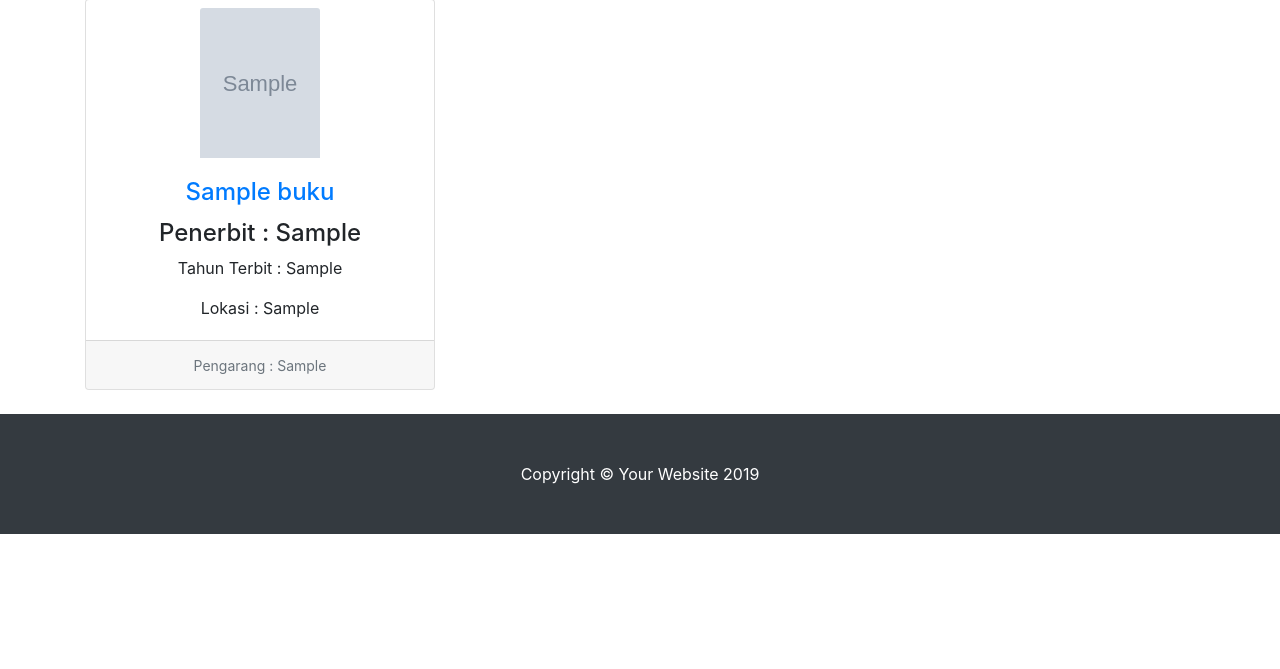
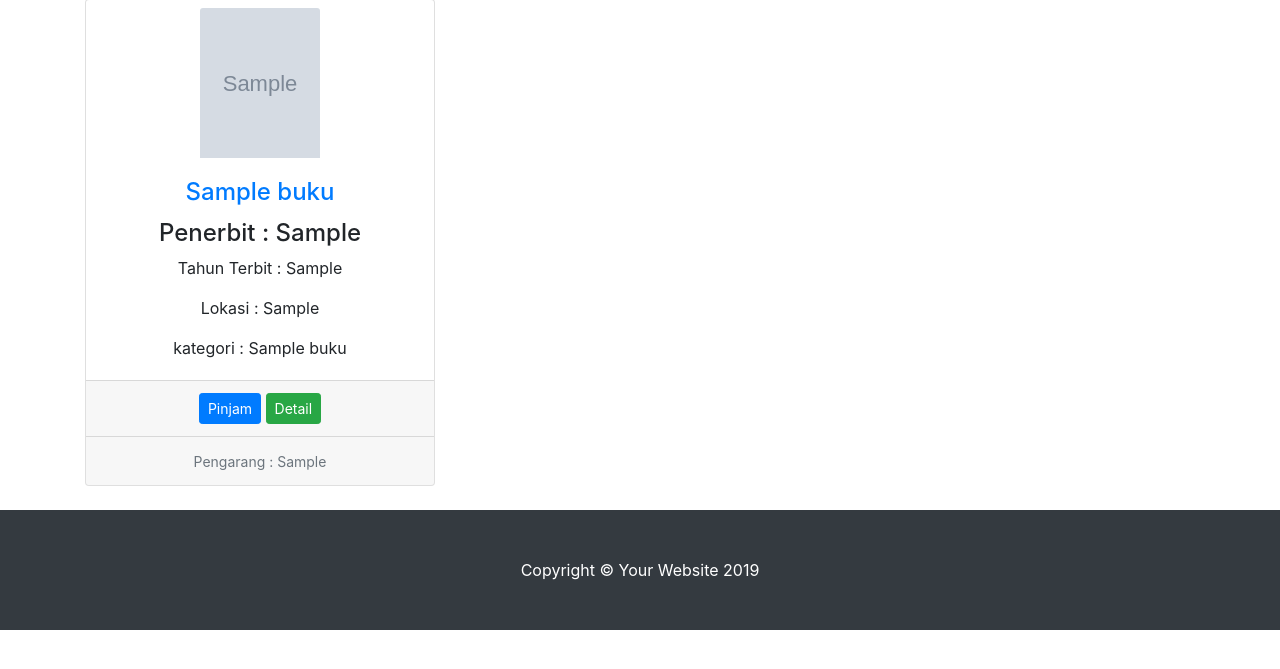
Before and after one commit to DheoAp/App-Perpustakaan, a CodeIgniter app: page /app_perpus/index.php/dashboard/index in a window 1280 px wide. Shown: the part 105-774 px from the top of the page. Run offline with CodeIgniter, Linux system fonts and the light colour scheme; the visitor is signed in with stand-in values (Sample User, id 1); tables that the repository leaves empty or names only in its code hold one stand-in row (values such as "Sample post"); grey boxes marked "Sample" are stand-in pictures; some libraries are stand-ins or nearby versions.

Commit message:
membuat button pinjam

```diff
--- a/application/views/anggota/dashboard.php
+++ b/application/views/anggota/dashboard.php
@@ -42,6 +42,17 @@
               <h4 class="card-text">Penerbit :  <?= $b['penerbit'];?></h4>
               <p class="card-text">Tahun Terbit : <?= $b['thn_terbit'];?></p>
               <p class="card-text">Lokasi :  <?= $b['lokasi'];?></p>
+              <p class="card-text">kategori :  <?= $b['nama_kategori'];?></p>
+            </div>
+            <div class="card-footer">
+              <?php
+                if ($b['status_buku'] == "0") {
+                  echo "<button class='btn btn-sm btn-outline-secondary' disabled>Sudah Di Pinjam</button>";
+                }else{
+                  echo anchor('dashboard/pinjam_buku/'.$b['id_buku'],'<button class="btn btn-sm btn-primary">Pinjam</button>');
+                }
+              ?>
+              <a href="<?= base_url('dashboard/detail_buku/'.$b['id_buku']);?>" class="btn btn-sm btn-success" >Detail</a>
             </div>
             <div class="card-footer">
               <small class="text-muted">Pengarang : <?= $b['pengarang'];?></small>
```
